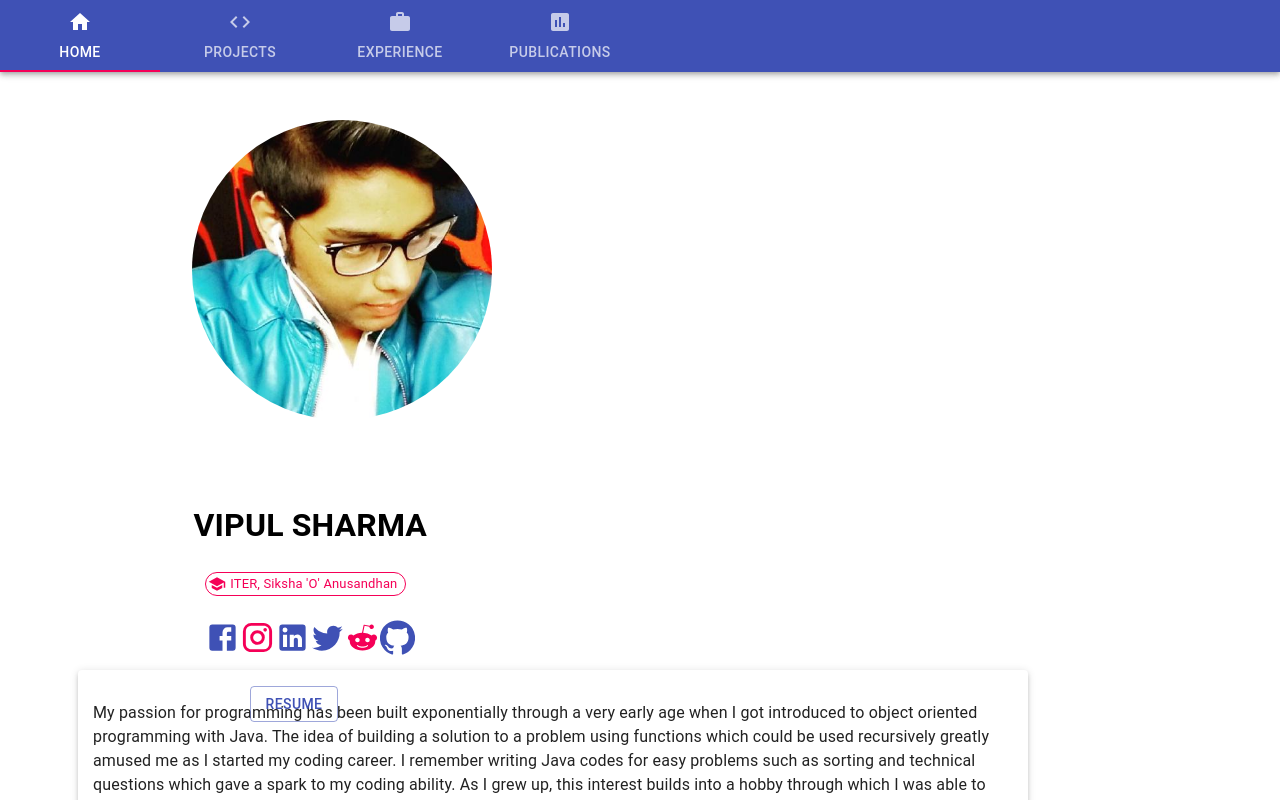
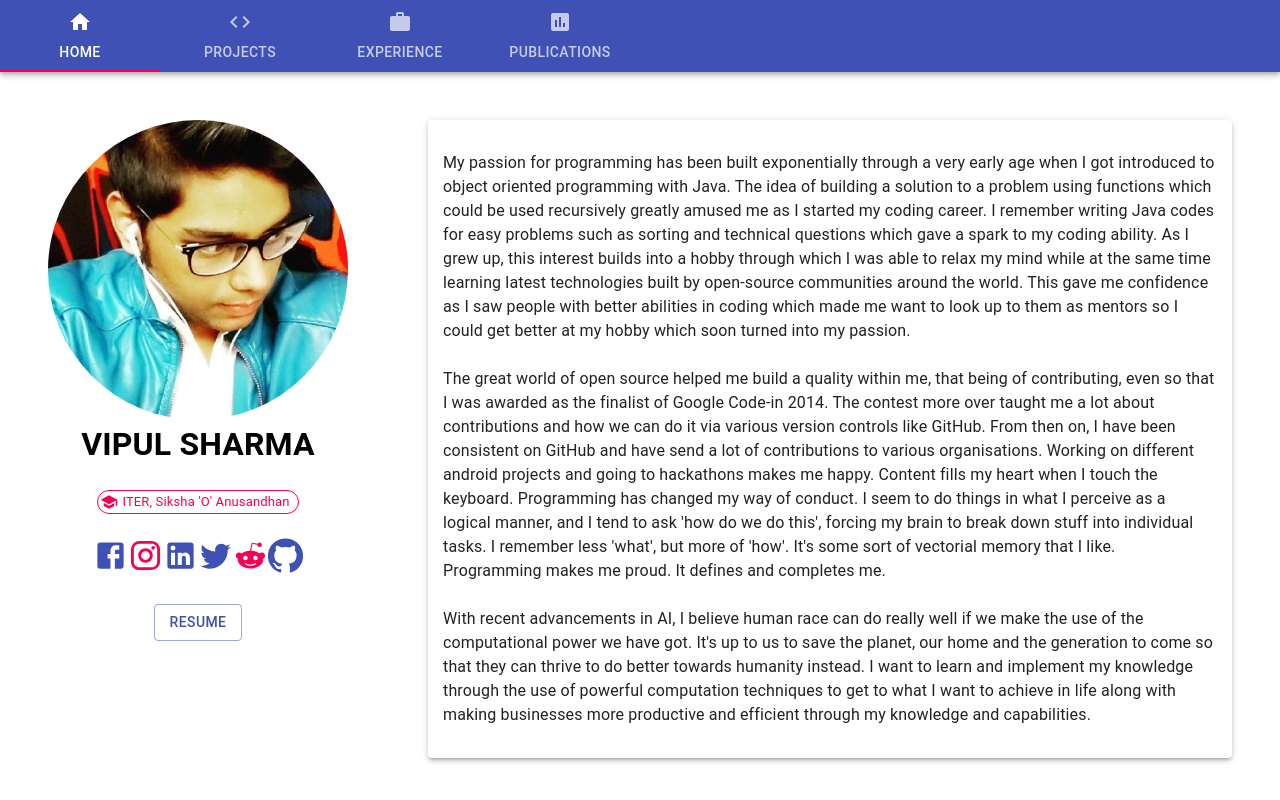
Before and after one commit to vipulroxx/vipulroxx.github.io, a React (Create React App) app: page / in a window 1280 px wide. Shown: the top 800 px of the page. Built offline with nearby package versions, Linux system fonts and the light colour scheme.

Commit message:
Changed styles

```diff
--- a/src/App.css
+++ b/src/App.css
@@ -3,44 +3,27 @@
 }
 .profile-container {
   position: absolute  ;
-  top: 60%;
-  left: 6%;
+  margin-top: none;
   display: block;
+  text-align:center;
+  align-items: center;
 }
 .paper-profile {
   float:left;
   display: flex;
   max-width: 950px;
-  margin-left: 30px;
+  margin-left: 380px;
 }
-@media only screen and (max-width: 1400px) {
-  img{
-    position: absolute;
-    left: 15%;
-    top: 15%;
-  }
-  h1 {
-    position: relative;
-    top: 1%;
-    left: 50%;
-  }
-  .profile-chip {
-    position: relative;
-    top: 1%;
-    left: 55%;
-  }
-  .profile-icons {
-    position: relative;
-    top: 1%;
-    left: 55%;
-  }
-  .profile-resume {
-    position: relative;
-    top: 1%;
-    left: 50%;
-    margin-bottom: 20%;
+@media only screen and (max-width: 800px) {
+  .profile-container {
+    position: absolute  ;
+    margin-top: none;
+    display: block;
+    text-align:center;
+	margin-left: 55px;
   }
   .paper-profile {
     margin-top: 550px;
+    margin-left: 0px;
   }
 }
--- a/src/App.js
+++ b/src/App.js
@@ -132,6 +132,7 @@ export default function App() {
         </Tabs>
       </AppBar>
       <TabPanel value={value} index={0}>
+      <div class="profile-container">
         <img src={ProfileImage} alt="Vipul Sharma" style={{
           height: "300px",
           width: "300px",
@@ -140,9 +141,7 @@ export default function App() {
           float: "left",
 
         }}></img>
-        <div class="profile-container">
           <h1>VIPUL SHARMA</h1>
-          <div class="profile-chip">
           <Chip
             icon={<SchoolIcon />}
             variant="outlined"
@@ -150,20 +149,17 @@ export default function App() {
             label="ITER, Siksha 'O' Anusandhan"
             color="secondary"
           /><br></br><br></br>
-          </div>
-          <div class="profile-icons">
+
           <a href="https://www.facebook.com/vipulvsss/"><FacebookIcon color="primary" fontSize="large"/></a>
           <a href="https://www.instagram.com/vipuls_ig/"><InstagramIcon color="secondary" fontSize="large"/></a>
           <a href="https://www.linkedin.com/in/vipul-vs-sharma/"><LinkedInIcon color="primary" fontSize="large"/></a>
           <a href="https://twitter.com/vipulVSsharma"><TwitterIcon color="primary" fontSize="large"/></a>
           <a href="https://www.reddit.com/user/vipulroxx"><RedditIcon color="secondary" fontSize="large"/></a>
           <a href="https://github.com/vipulroxx"><GitHubIcon color="primary" fontSize="large"/></a><br></br><br></br>
-          </div>
-          <div class="profile-resume">
-          <Button style={{position:"absolute", left: "24%"}} variant="outlined" color="primary" href="https://drive.google.com/file/d/1psbeamXpHgRB3CJzyXkgf_FxzjmMksFh/view?usp=sharing">
+
+          <Button variant="outlined" color="primary" href="https://drive.google.com/file/d/1psbeamXpHgRB3CJzyXkgf_FxzjmMksFh/view?usp=sharing">
             Resume
           </Button>
-          </div>
         </div>
         <div class="paper-profile">
         <Paper elevation={3} style={{padding: "15px"}}>
```
